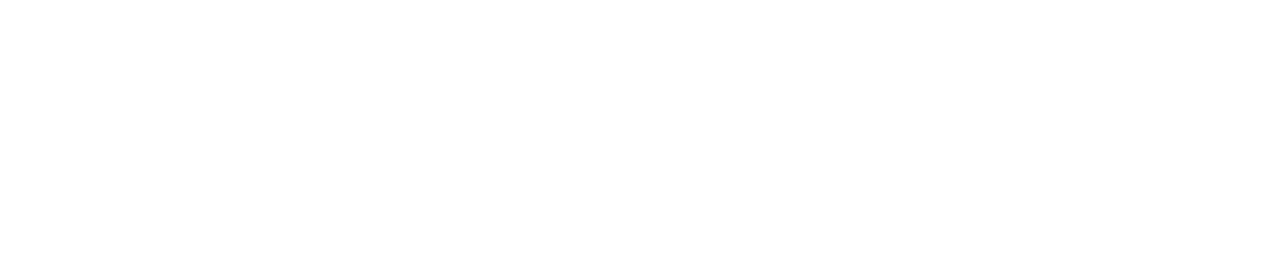
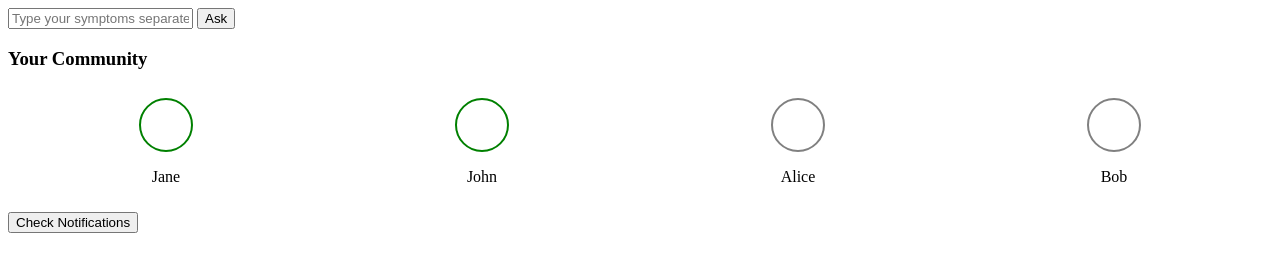
Before and after one commit to eondula/pipwell, a website: page static/social-platform.html in a window 1280 px wide. Drawn offline with Linux system fonts and the light colour scheme.

Commit message:
updated ai part

```diff
--- a/package.json
+++ b/package.json
@@ -11,10 +11,13 @@
   "author": "",
   "license": "ISC",
   "dependencies": {
+    "axios": "^1.6.0",
     "body-parser": "^1.20.2",
     "express": "^4.18.2",
     "express-session": "^1.17.3",
+    "mongodb": "^6.2.0",
     "mongoose": "^8.0.0",
+    "openai": "^4.15.3",
     "passport": "^0.6.0",
     "passport-local": "^1.0.0"
   }
--- a/static/social-platform.html
+++ b/static/social-platform.html
@@ -2,9 +2,113 @@
 <html lang="en">
 <head>
     <meta charset="UTF-8">
-    <title>Title</title>
+    <meta name="viewport" content="width=device-width, initial-scale=1.0">
+    <title>Social Platform</title>
+    <link rel="stylesheet" href="path_to_your_css.css">
+    <script src="path_to_your_js.js" defer></script>
 </head>
 <body>
 
+<div id="chatBox">
+    <div id="chatMessages"></div>
+    <input type="text" id="symptomInput" placeholder="Type your symptoms separated by commas..."></input>
+    <button onclick="sendSymptom()">Ask</button>
+</div>
+
+<!-- Community Members Area -->
+<div id="communityArea">
+    <h3>Your Community</h3>
+    <div id="communityMembers" class="row">
+        <!-- Example of a community member's circle -->
+        <div class="communityMember online col">
+            <div class="circle"></div>
+            <p>Jane</p>
+        </div>
+        <div class="communityMember online col">
+            <div class="circle"></div>
+            <p>John</p>
+        </div>
+        <div class="communityMember offline col">
+            <div class="circle"></div>
+            <p>Alice</p>
+        </div>
+        <div class="communityMember offline col">
+            <div class="circle"></div>
+            <p>Bob</p>
+        </div>
+        <!-- You can populate more members dynamically here -->
+    </div>
+</div>
+
+<button id="notificationButton" onclick="checkNotifications()">Check Notifications</button>
+
+<script>
+    function sendSymptom() {
+        const symptomInput = document.getElementById('symptomInput');
+        const chatMessages = document.getElementById('chatMessages');
+        const symptomsArray = symptomInput.value.split(',').map(symptom => symptom.trim());
+
+        fetch('/checkSymptoms', {
+            method: 'POST',
+            headers: {
+                'Content-Type': 'application/json'
+            },
+            body: JSON.stringify({ symptoms: symptomsArray })
+        })
+            .then(response => response.json())
+            .then(data => {
+                chatMessages.innerHTML += `<p><strong>You:</strong> ${symptomInput.value}</p>`;
+                chatMessages.innerHTML += `<p><strong>Bot:</strong> ${data.feedback}</p>`;
+                // Here, you'd also handle community responses.
+                // For instance, if a friend responds, you might add:
+                // chatMessages.innerHTML += `<p><strong>Jane:</strong> Have you tried resting and drinking water?</p>`;
+                symptomInput.value = '';
+            })
+            .catch(error => console.error('Error:', error));
+    }
+
+    function checkNotifications() {
+        const chatMessages = document.getElementById('chatMessages');
+
+        fetch('/notifications')
+            .then(response => response.json())
+            .then(data => {
+                data.notifications.forEach(notification => {
+                    chatMessages.innerHTML += `<p><strong>Notification:</strong> ${notification}</p>`;
+                });
+            })
+            .catch(error => console.error('Error:', error));
+    }
+</script>
+<style>
+    .row {
+        display: flex;
+        justify-content: flex-start;
+        flex-wrap: nowrap; /* Ensure that columns don't wrap to the next line */
+    }
+
+    .col {
+        flex: 1;
+        padding: 10px 5px; /* Reduced horizontal padding */
+    }
+
+    .circle {
+        width: 50px;
+        height: 50px;
+        border-radius: 50%;
+        border: 2px solid green; /* Indicates online */
+        margin: 0 auto; /* Centers the circle in the column */
+    }
+
+    .communityMember {
+        text-align: center; /* Align the name below the circle */
+        margin: 0 5px;  /* Adjust spacing between each community member */
+    }
+
+    .communityMember.offline .circle {
+        border-color: gray; /* Indicates offline */
+    }
+
+</style>
 </body>
 </html>
```
Also changed, not shown: ai/chatgpt.js (+31 -0 lines), ai/symptomChecker.js (+17 -0 lines), server.js (+22 -0 lines), static/login.html (+2 -2 lines), utils/db.js (+11 -5 lines).
